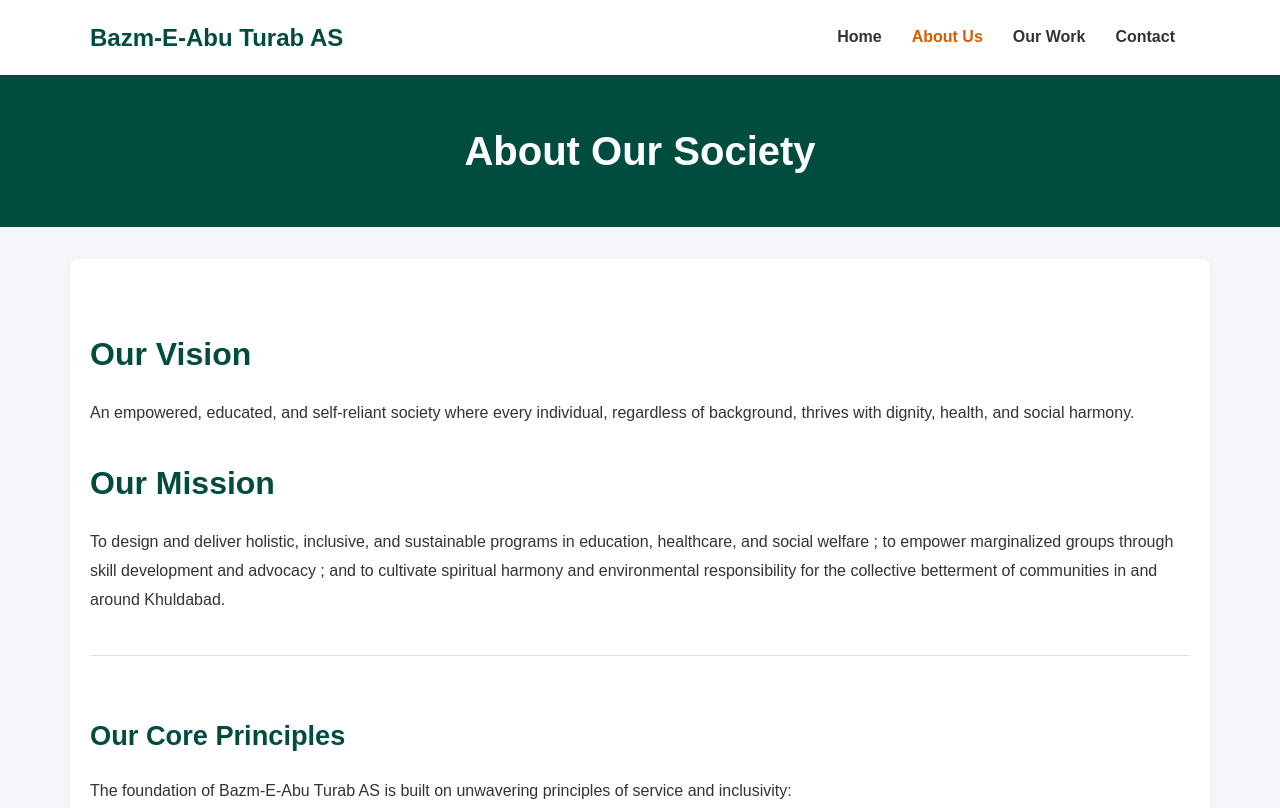
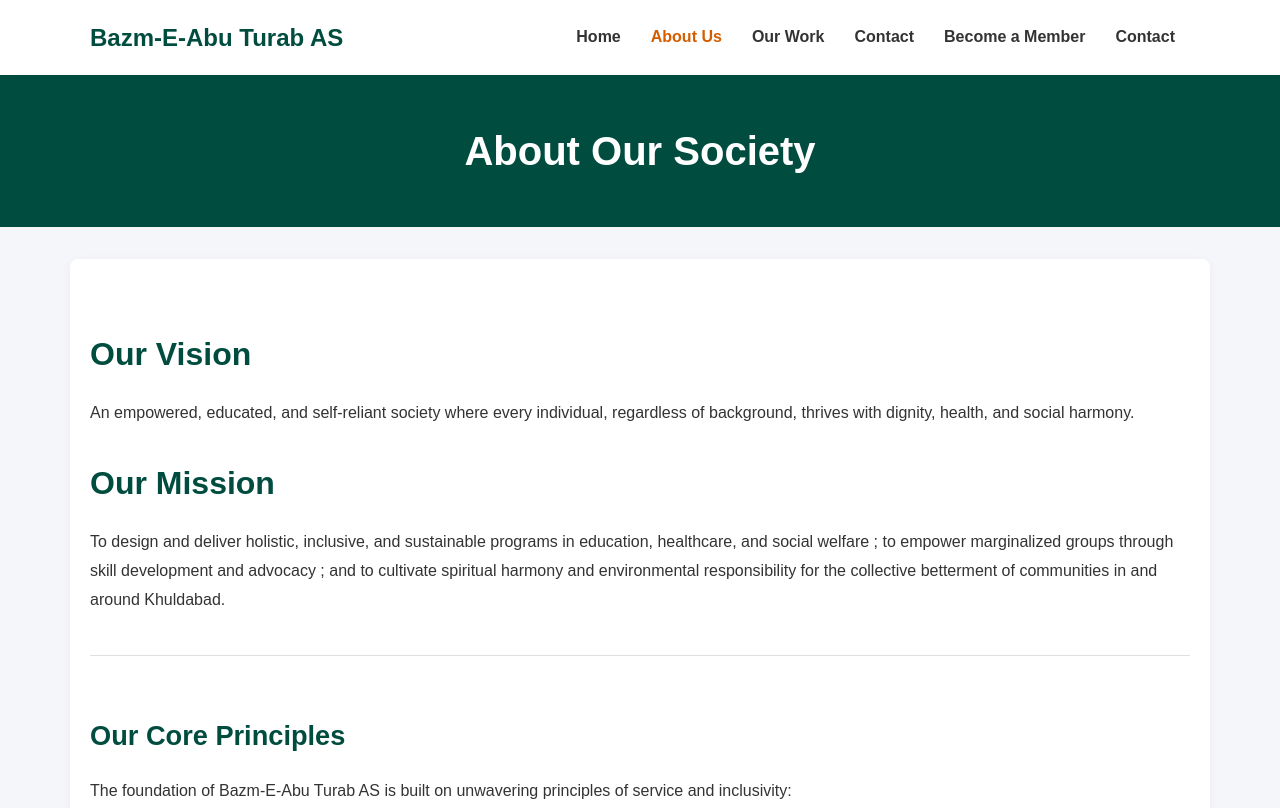
Before and after one commit to BAZM-E-ABU-TURAB/BAZM-E-ABU-TURAB, a plain HTML site: page about.html in a window 1280 px wide. Shown: the top 808 px of the page. Drawn offline with Linux system fonts and the light colour scheme.

Commit message:
Update about.html

```diff
--- a/about.html
+++ b/about.html
@@ -16,6 +16,8 @@
                     <li><a href="about.html" class="active">About Us</a></li>
                     <li><a href="our-work.html">Our Work</a></li>
                     <li><a href="contact.html">Contact</a></li>
+                    <li><a href="members.html">Become a Member</a></li> <li><a href="contact.html">Contact</a></li>
+
                 </ul>
             </nav>
         </div>
```
